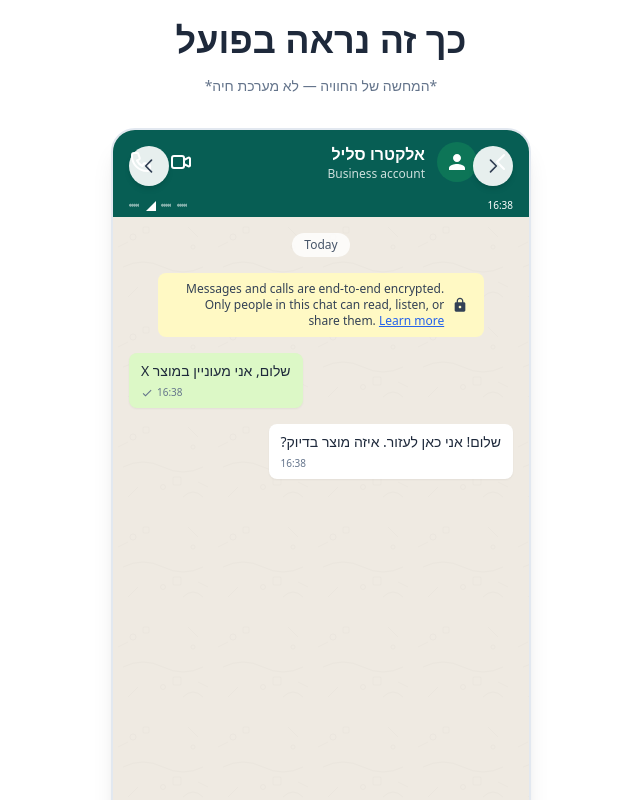
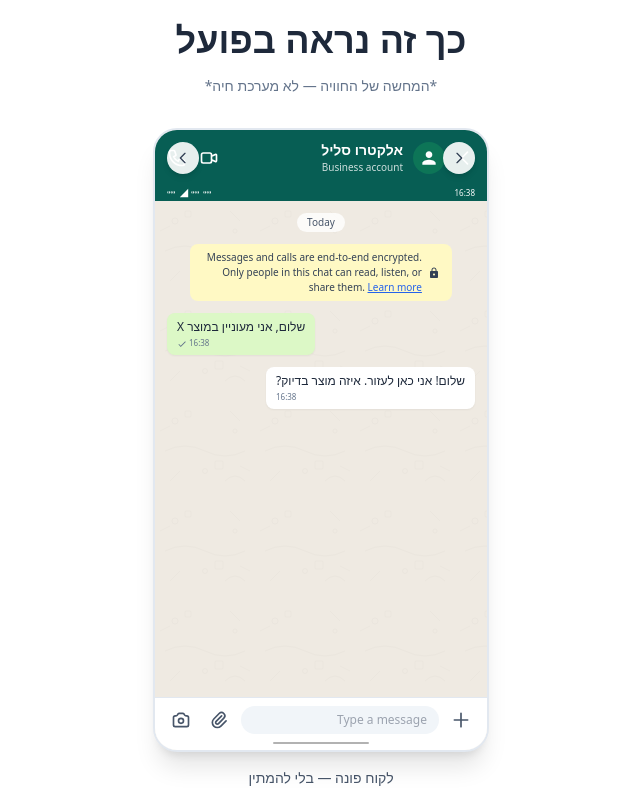
Before and after one commit to adamts1/electro-slil, a React (Vite) app: page / in a window 1280 px wide. Shown: the part 2540-3340 px from the top of the page, without its empty margins (319-959 px from the left). Built offline with nearby package versions, Linux system fonts and the light colour scheme.

Commit message:
demo fix

```diff
--- a/src/App.tsx
+++ b/src/App.tsx
@@ -271,24 +271,24 @@ const WhatsAppInterface = () => {
   return (
     <div className="max-w-5xl mx-auto">
       {/* Phone Viewport Container */}
-      <div className="relative mx-auto max-w-[360px] md:max-w-[420px]">
-        <div className="relative bg-white rounded-3xl border-2 border-slate-200 shadow-xl overflow-hidden h-[680px] md:h-[780px]">
+      <div className="relative mx-auto max-w-[288px] md:max-w-[336px]">
+        <div className="relative bg-white rounded-3xl border-2 border-slate-200 shadow-xl overflow-hidden h-[544px] md:h-[624px]">
           {/* Navigation Arrows - Top Corners */}
           <button
             onClick={goToPrevious}
-            className="absolute top-4 left-4 z-20 w-10 h-10 rounded-full bg-white/90 hover:bg-white shadow-md flex items-center justify-center transition-all hover:scale-110"
+            className="absolute top-3 left-3 z-20 w-8 h-8 rounded-full bg-white/90 hover:bg-white shadow-md flex items-center justify-center transition-all hover:scale-110"
             aria-label="קודם"
           >
-            <svg className="w-5 h-5 text-slate-700" fill="none" stroke="currentColor" viewBox="0 0 24 24">
+            <svg className="w-4 h-4 text-slate-700" fill="none" stroke="currentColor" viewBox="0 0 24 24">
               <path strokeLinecap="round" strokeLinejoin="round" strokeWidth={2} d="M15 19l-7-7 7-7" />
             </svg>
           </button>
           <button
             onClick={goToNext}
-            className="absolute top-4 right-4 z-20 w-10 h-10 rounded-full bg-white/90 hover:bg-white shadow-md flex items-center justify-center transition-all hover:scale-110"
+            className="absolute top-3 right-3 z-20 w-8 h-8 rounded-full bg-white/90 hover:bg-white shadow-md flex items-center justify-center transition-all hover:scale-110"
             aria-label="הבא"
           >
-            <svg className="w-5 h-5 text-slate-700" fill="none" stroke="currentColor" viewBox="0 0 24 24">
+            <svg className="w-4 h-4 text-slate-700" fill="none" stroke="currentColor" viewBox="0 0 24 24">
               <path strokeLinecap="round" strokeLinejoin="round" strokeWidth={2} d="M9 5l7 7-7 7" />
             </svg>
           </button>
@@ -296,45 +296,45 @@ const WhatsAppInterface = () => {
           {/* WhatsApp Interface */}
           <div className="flex flex-col h-full" style={{ backgroundColor: '#efeae2' }}>
             {/* Header */}
-            <div className="bg-[#075e54] text-white px-4 py-3 flex items-center justify-between relative z-10">
-              <div className="flex items-center gap-3 flex-1 min-w-0">
-                <svg className="w-6 h-6 flex-shrink-0" fill="none" stroke="currentColor" viewBox="0 0 24 24">
+            <div className="bg-[#075e54] text-white px-3 py-2.5 flex items-center justify-between relative z-10">
+              <div className="flex items-center gap-2.5 flex-1 min-w-0">
+                <svg className="w-5 h-5 flex-shrink-0" fill="none" stroke="currentColor" viewBox="0 0 24 24">
                   <path strokeLinecap="round" strokeLinejoin="round" strokeWidth={2} d="M15 19l-7-7 7-7" />
                 </svg>
-                <div className="w-10 h-10 rounded-full bg-[#25d366]/20 flex items-center justify-center flex-shrink-0">
-                  <svg className="w-6 h-6" fill="currentColor" viewBox="0 0 24 24">
+                <div className="w-8 h-8 rounded-full bg-[#25d366]/20 flex items-center justify-center flex-shrink-0">
+                  <svg className="w-5 h-5" fill="currentColor" viewBox="0 0 24 24">
                     <path d="M12 12c2.21 0 4-1.79 4-4s-1.79-4-4-4-4 1.79-4 4 1.79 4 4 4zm0 2c-2.67 0-8 1.34-8 4v2h16v-2c0-2.66-5.33-4-8-4z"/>
                   </svg>
                 </div>
                 <div className="flex-1 min-w-0">
-                  <div className="font-semibold text-base">אלקטרו סליל</div>
-                  <div className="text-xs text-white/80">Business account</div>
+                  <div className="font-semibold text-sm">אלקטרו סליל</div>
+                  <div className="text-[10px] text-white/80">Business account</div>
                 </div>
               </div>
-              <div className="flex items-center gap-4 flex-shrink-0">
-                <svg className="w-6 h-6" fill="none" stroke="currentColor" viewBox="0 0 24 24">
+              <div className="flex items-center gap-3 flex-shrink-0">
+                <svg className="w-5 h-5" fill="none" stroke="currentColor" viewBox="0 0 24 24">
                   <path strokeLinecap="round" strokeLinejoin="round" strokeWidth={2} d="M15 10l4.553-2.276A1 1 0 0121 8.618v6.764a1 1 0 01-1.447.894L15 14M5 18h8a2 2 0 002-2V8a2 2 0 00-2-2H5a2 2 0 00-2 2v8a2 2 0 002 2z" />
                 </svg>
-                <svg className="w-6 h-6" fill="none" stroke="currentColor" viewBox="0 0 24 24">
+                <svg className="w-5 h-5" fill="none" stroke="currentColor" viewBox="0 0 24 24">
                   <path strokeLinecap="round" strokeLinejoin="round" strokeWidth={2} d="M3 5a2 2 0 012-2h3.28a1 1 0 01.948.684l1.498 4.493a1 1 0 01-.502 1.21l-2.257 1.13a11.042 11.042 0 005.516 5.516l1.13-2.257a1 1 0 011.21-.502l4.493 1.498a1 1 0 01.684.949V19a2 2 0 01-2 2h-1C9.716 21 3 14.284 3 6V5z" />
                 </svg>
               </div>
             </div>
 
             {/* Status Bar (iPhone style) */}
-            <div className="bg-[#075e54] text-white text-[10px] px-4 py-1 flex justify-between items-center">
+            <div className="bg-[#075e54] text-white text-[8px] px-3 py-0.5 flex justify-between items-center">
               <span>16:38</span>
-              <div className="flex items-center gap-1">
-                <svg className="w-3 h-3" fill="currentColor" viewBox="0 0 24 24">
+              <div className="flex items-center gap-0.5">
+                <svg className="w-2.5 h-2.5" fill="currentColor" viewBox="0 0 24 24">
                   <path d="M1 9l2-2v7l-2-2v-3zm4 0l2-2v7l-2-2v-3zm4 0l2-2v7l-2-2v-3zm4 0l2-2v7l-2-2v-3zm4 0l2-2v7l-2-2v-3z"/>
                 </svg>
-                <svg className="w-3 h-3" fill="currentColor" viewBox="0 0 24 24">
+                <svg className="w-2.5 h-2.5" fill="currentColor" viewBox="0 0 24 24">
                   <path d="M1 9l2-2v7l-2-2v-3zm4 0l2-2v7l-2-2v-3zm4 0l2-2v7l-2-2v-3zm4 0l2-2v7l-2-2v-3zm4 0l2-2v7l-2-2v-3z"/>
                 </svg>
-                <svg className="w-3 h-3" fill="currentColor" viewBox="0 0 24 24">
+                <svg className="w-2.5 h-2.5" fill="currentColor" viewBox="0 0 24 24">
                   <path d="M2 22h20V2z"/>
                 </svg>
-                <svg className="w-3 h-3" fill="currentColor" viewBox="0 0 24 24">
+                <svg className="w-2.5 h-2.5" fill="currentColor" viewBox="0 0 24 24">
                   <path d="M1 9l2-2v7l-2-2v-3zm4 0l2-2v7l-2-2v-3zm4 0l2-2v7l-2-2v-3zm4 0l2-2v7l-2-2v-3zm4 0l2-2v7l-2-2v-3z"/>
                 </svg>
               </div>
@@ -343,18 +343,18 @@ const WhatsAppInterface = () => {
             {/* Chat Area */}
             <div className="flex-1 overflow-y-auto relative">
               <WhatsAppPattern />
-              <div className="relative z-10 p-4 space-y-4">
+              <div className="relative z-10 p-3 space-y-3">
                 {/* Date Separator */}
                 <div className="flex justify-center">
-                  <div className="bg-white/80 px-3 py-1 rounded-full text-xs text-slate-600">
+                  <div className="bg-white/80 px-2.5 py-0.5 rounded-full text-[10px] text-slate-600">
                     Today
                   </div>
                 </div>
 
                 {/* Encryption Message */}
                 <div className="flex justify-center">
-                  <div className="bg-[#fff9c4] px-4 py-2 rounded-lg max-w-[85%] flex items-center gap-2 text-xs text-slate-700">
-                    <svg className="w-4 h-4 flex-shrink-0" fill="currentColor" viewBox="0 0 24 24">
+                  <div className="bg-[#fff9c4] px-3 py-1.5 rounded-lg max-w-[85%] flex items-center gap-1.5 text-[10px] text-slate-700">
+                    <svg className="w-3 h-3 flex-shrink-0" fill="currentColor" viewBox="0 0 24 24">
                       <path d="M18 8h-1V6c0-2.76-2.24-5-5-5S7 3.24 7 6v2H6c-1.1 0-2 .9-2 2v10c0 1.1.9 2 2 2h12c1.1 0 2-.9 2-2V10c0-1.1-.9-2-2-2zm-6 9c-1.1 0-2-.9-2-2s.9-2 2-2 2 .9 2 2-.9 2-2 2zm3.1-9H8.9V6c0-1.71 1.39-3.1 3.1-3.1 1.71 0 3.1 1.39 3.1 3.1v2z"/>
                     </svg>
                     <span>Messages and calls are end-to-end encrypted. Only people in this chat can read, listen, or share them. <span className="text-blue-600 underline">Learn more</span></span>
@@ -368,7 +368,7 @@ const WhatsAppInterface = () => {
                     className={`flex ${message.sender === 'customer' ? 'justify-end' : 'justify-start'}`}
                   >
                     <div
-                      className={`max-w-[75%] rounded-lg px-3 py-2 ${
+                      className={`max-w-[75%] rounded-lg px-2.5 py-1.5 ${
                         message.sender === 'customer'
                           ? 'bg-[#dcf8c6] text-slate-800'
                           : message.sender === 'bot'
@@ -376,12 +376,12 @@ const WhatsAppInterface = () => {
                           : 'bg-[#dcf8c6] text-slate-800'
                       } shadow-sm`}
                     >
-                      <div className="text-sm whitespace-pre-line">{message.text}</div>
-                      <div className="text-[10px] text-slate-500 mt-1 text-left">
+                      <div className="text-xs whitespace-pre-line">{message.text}</div>
+                      <div className="text-[8px] text-slate-500 mt-0.5 text-left">
                         {message.time}
                         {message.sender === 'customer' && (
-                          <span className="mr-1">
-                            <svg className="w-3 h-3 inline" fill="currentColor" viewBox="0 0 24 24">
+                          <span className="mr-0.5">
+                            <svg className="w-2.5 h-2.5 inline" fill="currentColor" viewBox="0 0 24 24">
                               <path d="M9 16.17L4.83 12l-1.42 1.41L9 19 21 7l-1.41-1.41z"/>
                             </svg>
                           </span>
@@ -394,39 +394,39 @@ const WhatsAppInterface = () => {
             </div>
 
             {/* Input Bar */}
-            <div className="bg-white px-3 py-2 border-t border-slate-200 relative z-10">
-              <div className="flex items-center gap-2">
-                <button className="p-2 text-slate-600 hover:text-slate-800">
-                  <svg className="w-6 h-6" fill="none" stroke="currentColor" viewBox="0 0 24 24">
+            <div className="bg-white px-2.5 py-1.5 border-t border-slate-200 relative z-10">
+              <div className="flex items-center gap-1.5">
+                <button className="p-1.5 text-slate-600 hover:text-slate-800">
+                  <svg className="w-5 h-5" fill="none" stroke="currentColor" viewBox="0 0 24 24">
                     <path strokeLinecap="round" strokeLinejoin="round" strokeWidth={2} d="M12 4v16m8-8H4" />
                   </svg>
                 </button>
                 <input
                   type="text"
                   placeholder="Type a message"
-                  className="flex-1 bg-slate-100 rounded-full px-4 py-2 text-sm focus:outline-none focus:ring-2 focus:ring-[#25d366]"
+                  className="flex-1 bg-slate-100 rounded-full px-3 py-1.5 text-xs focus:outline-none focus:ring-2 focus:ring-[#25d366]"
                   readOnly
                 />
-                <button className="p-2 text-slate-600 hover:text-slate-800">
-                  <svg className="w-6 h-6" fill="none" stroke="currentColor" viewBox="0 0 24 24">
+                <button className="p-1.5 text-slate-600 hover:text-slate-800">
+                  <svg className="w-5 h-5" fill="none" stroke="currentColor" viewBox="0 0 24 24">
                     <path strokeLinecap="round" strokeLinejoin="round" strokeWidth={2} d="M15.172 7l-6.586 6.586a2 2 0 102.828 2.828l6.414-6.586a4 4 0 00-5.656-5.656l-6.415 6.585a6 6 0 108.486 8.486L20.5 13" />
                   </svg>
                 </button>
-                <button className="p-2 text-slate-600 hover:text-slate-800">
-                  <svg className="w-6 h-6" fill="none" stroke="currentColor" viewBox="0 0 24 24">
+                <button className="p-1.5 text-slate-600 hover:text-slate-800">
+                  <svg className="w-5 h-5" fill="none" stroke="currentColor" viewBox="0 0 24 24">
                     <path strokeLinecap="round" strokeLinejoin="round" strokeWidth={2} d="M3 9a2 2 0 012-2h.93a2 2 0 001.664-.89l.812-1.22A2 2 0 0110.07 4h3.86a2 2 0 011.664.89l.812 1.22A2 2 0 0018.07 7H19a2 2 0 012 2v9a2 2 0 01-2 2H5a2 2 0 01-2-2V9z" />
                     <path strokeLinecap="round" strokeLinejoin="round" strokeWidth={2} d="M15 13a3 3 0 11-6 0 3 3 0 016 0z" />
                   </svg>
                 </button>
-                <button className="p-2 text-slate-600 hover:text-slate-800">
-                  <svg className="w-6 h-6" fill="currentColor" viewBox="0 0 24 24">
+                <button className="p-1.5 text-slate-600 hover:text-slate-800">
+                  <svg className="w-5 h-5" fill="currentColor" viewBox="0 0 24 24">
                     <path d="M12 14c1.66 0 2.99-1.34 2.99-3L15 5c0-1.66-1.34-3-3-3S9 3.34 9 5v6c0 1.66 1.34 3 3 3zm5.3-3c0 3-2.54 5.1-5.3 5.1S6.7 14 6.7 11H5c0 3.41 2.72 6.23 6 6.72V21h2v-3.28c3.28-.48 6-3.3 6-6.72h-1.7z"/>
                   </svg>
                 </button>
               </div>
               {/* Home Indicator */}
-              <div className="flex justify-center mt-2">
-                <div className="w-32 h-1 bg-black/30 rounded-full"></div>
+              <div className="flex justify-center mt-1.5">
+                <div className="w-24 h-0.5 bg-black/30 rounded-full"></div>
               </div>
             </div>
           </div>
```
